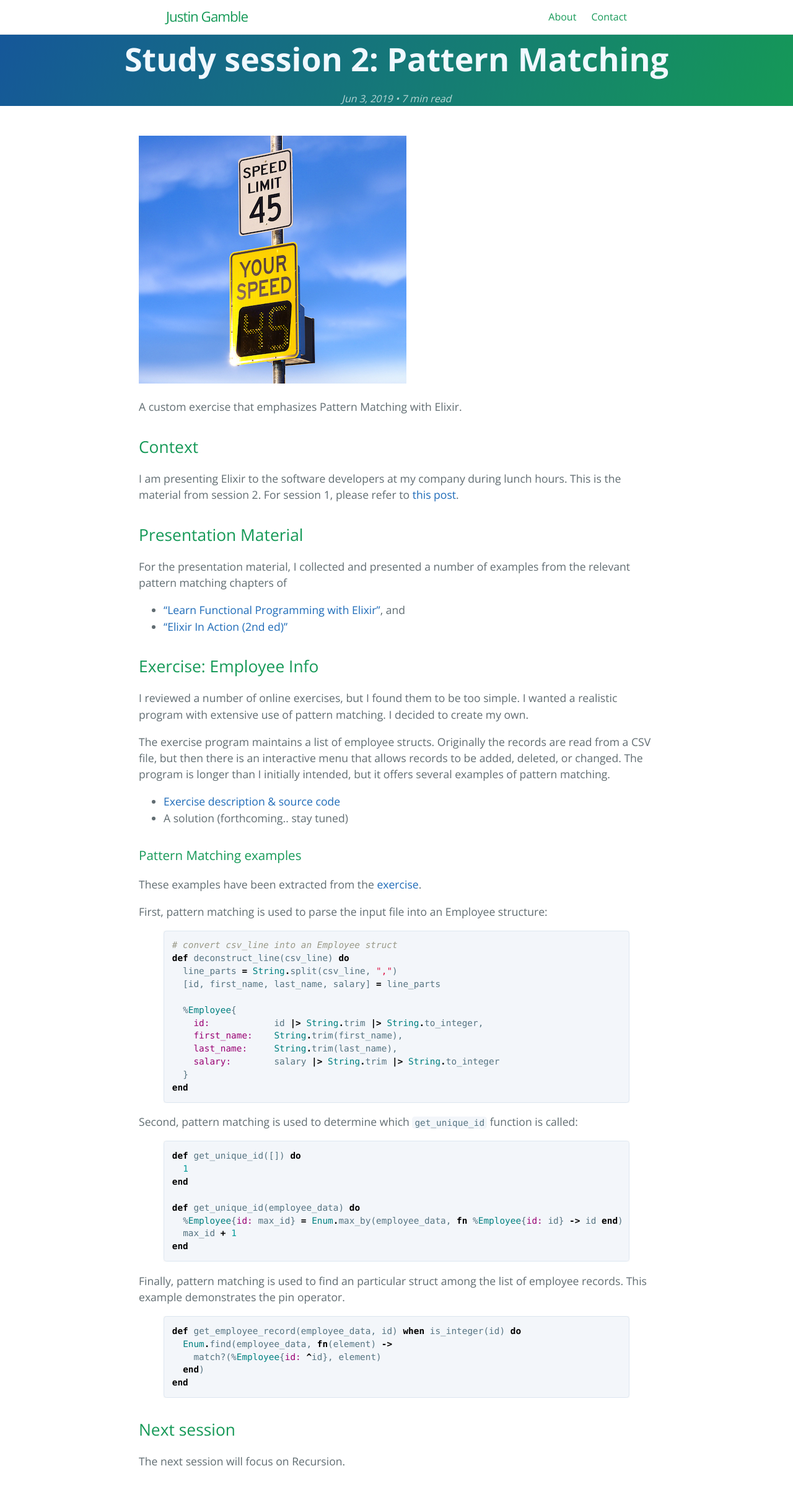
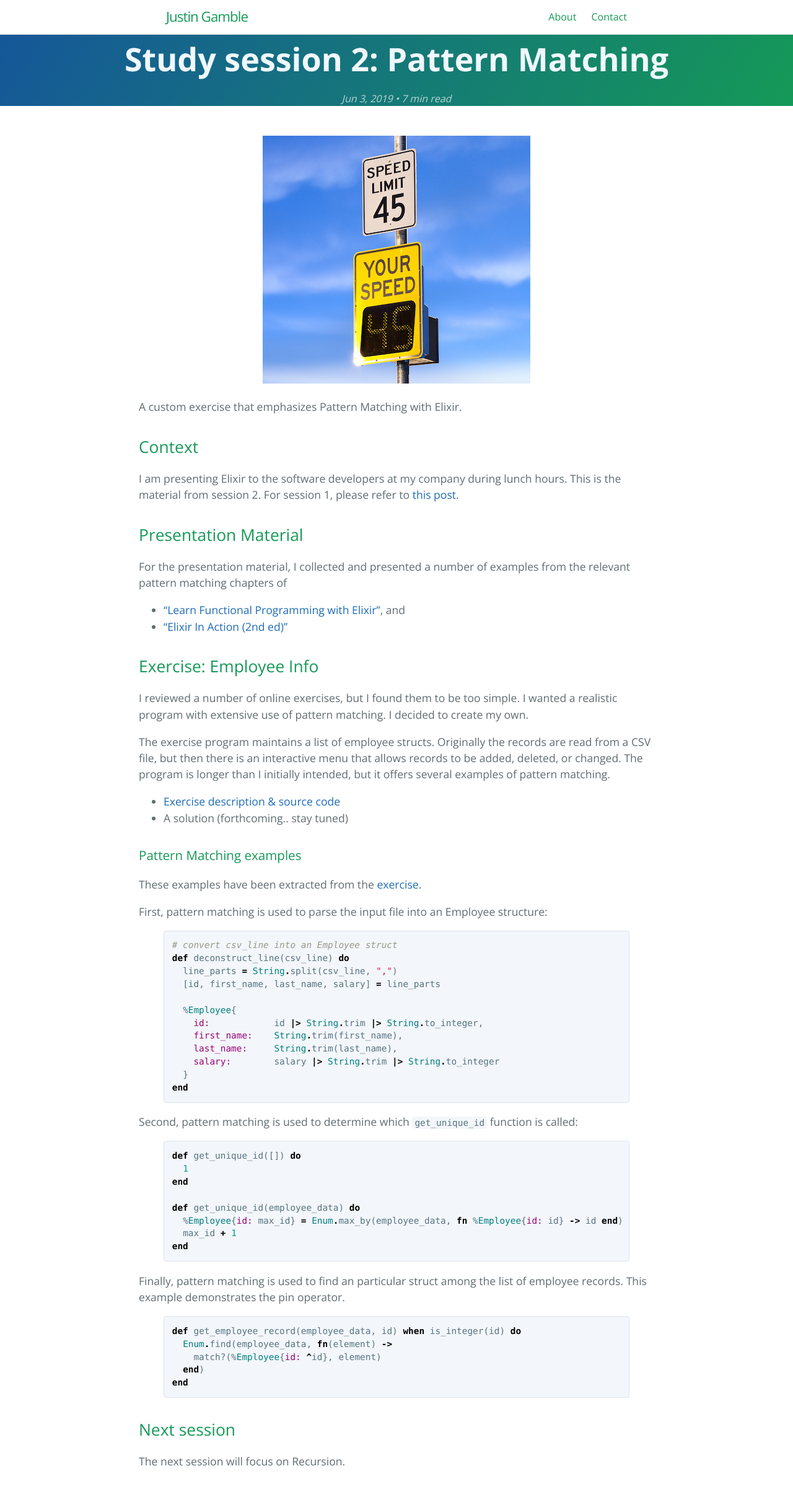
Before and after one commit to justingamble/justingamble.github.io, a Jekyll site: the page built from _posts/2019-06-02-study-session-2.markdown, in a window 1280 px wide. Shown: the whole page at 62% size. Built offline with Jekyll 4.4.1, drawn with Linux system fonts in a browser that asks for light colours.

Commit message:
Centering the initial post images

```diff
--- a/_sass/images.scss
+++ b/_sass/images.scss
@@ -11,6 +11,6 @@
 
 // post-photo: optional photo to include at the top of a given post
 .post-photo {
-    width: 100%;
-    height: auto;
+    margin: auto;
+    text-align: center;
 }
```
